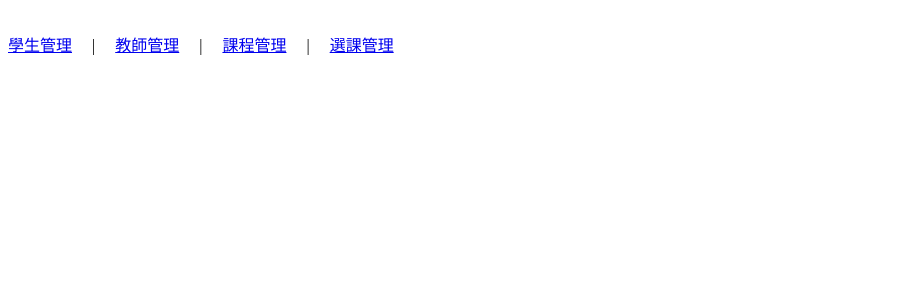
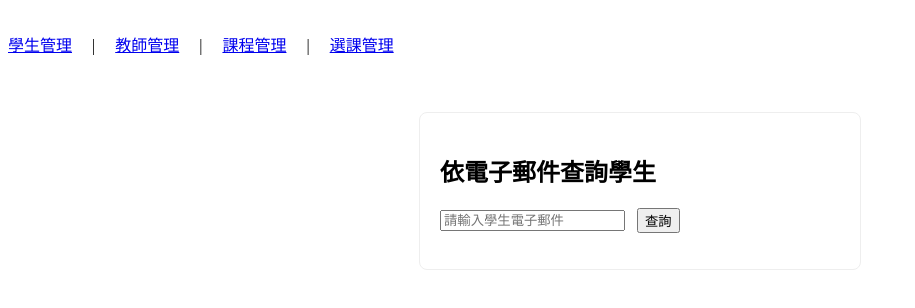
Before and after one commit to meIwata/Vue-20250825, a Vue app: page /students/email in a window 1280 px wide. Shown: the top 308 px of the page, without its empty margins (0-915 px from the left). Built offline with nearby package versions, Linux system fonts and the light colour scheme.

Commit message:
新增依電子郵件查詢學生功能，包含查詢介面及邏輯，並更新路由及學生列表

```diff
--- a/src/router/index.js
+++ b/src/router/index.js
@@ -7,7 +7,8 @@ import TeacherList from '@/views/TeacherList.vue'
 import GetTeacherById from '@/views/GetTeacherById.vue'
 import GetTeachersByAge from '@/views/GetTeachersByAge.vue'
 import TeacherForm from '@/views/TeacherForm.vue'
-import getStudentsByLastName from '@/views/getStudentsByLastName.vue'
+import GetStudentsByLastName from '@/views/GetStudentsByLastName.vue'
+import GetStudentByEmail from '@/views/GetStudentByEmail.vue'
 
 
 const router = createRouter({
@@ -23,7 +24,8 @@ const router = createRouter({
     { path: '/students/new', name: 'students-new', component: StudentForm },
     { path: '/students/:id/edit', name: 'students-edit', component: StudentForm, props: true },
     { path: '/students/search', name: 'students-search', component: GetStudentById },
-    { path: '/students/lastname', name: 'students-lastname', component: getStudentsByLastName },
+    { path: '/students/lastname', name: 'students-lastname', component: GetStudentsByLastName },
+    { path: '/students/email', name: 'students-email', component: GetStudentByEmail },
 
     { path: '/teachers', name: 'teachers', component: TeacherList},
     { path: '/teachers/search', name: 'teachers-search', component: GetTeacherById },
--- /dev/null
+++ b/src/views/GetStudentByEmail.vue
@@ -0,0 +1,86 @@
+<template>
+  <div class="get-student-by-email">
+    <h2>依電子郵件查詢學生</h2>
+    <div class="input-row">
+      <input v-model="email" type="email" placeholder="請輸入學生電子郵件" />
+      <button @click="fetchStudent">查詢</button>
+    </div>
+    <div v-if="loading" style="margin-top: 16px;">查詢中...</div>
+    <div v-else-if="error" class="error">{{ error }}</div>
+    <div v-else-if="student">
+      <h3>查詢結果：</h3>
+      <ul>
+        <li>
+          學生ID: {{ student.studentId }}<br>
+          名: {{ student.firstName }}<br>
+          姓: {{ student.lastName }}<br>
+          Email: {{ student.email }}<br>
+          生日: {{ student.birthday }}
+        </li>
+      </ul>
+    </div>
+    <div v-else-if="student === null && !loading && !error && email">
+      查無此電子郵件的學生
+    </div>
+  </div>
+</template>
+
+<script setup>
+import { ref } from 'vue'
+import { getStudentsByEmail } from '@/api/students'
+
+const email = ref('')
+const student = ref(undefined)
+const error = ref('')
+const loading = ref(false)
+
+async function fetchStudent() {
+  error.value = ''
+  student.value = undefined
+  if (!email.value) {
+    error.value = '請輸入學生電子郵件'
+    return
+  }
+  loading.value = true
+  try {
+    const res = await getStudentsByEmail(email.value)
+    if (res.data && res.data.studentId) {
+      student.value = res.data
+    } else {
+      student.value = null
+    }
+  } catch (e) {
+    error.value = '查詢失敗或查無資料'
+  } finally {
+    loading.value = false
+  }
+}
+</script>
+
+<style scoped>
+.get-student-by-email {
+  max-width: 400px;
+  margin: 40px auto;
+  padding: 20px;
+  border: 1px solid #eee;
+  border-radius: 8px;
+}
+.input-row {
+  display: flex;
+  gap: 12px;
+  align-items: center;
+  margin-bottom: 16px;
+}
+.error {
+  color: red;
+  margin-top: 10px;
+}
+ul {
+  padding-left: 1em;
+}
+li {
+  margin-bottom: 12px;
+  border-bottom: 1px solid #ddd;
+  padding-bottom: 8px;
+}
+</style>
--- a/src/views/StudentList.vue
+++ b/src/views/StudentList.vue
@@ -6,6 +6,7 @@
       <router-link class="btn" to="/students/new">+ 新增學生</router-link>
       <router-link class="btn" to="/students/search">使用學生ID做查詢</router-link>
       <router-link class="btn" to="/students/lastname">依姓氏查詢學生</router-link>
+      <router-link class="btn" to="/students/email">依電子郵件查詢學生</router-link>
     </div>
     <div>
       共有 {{ students.length }} 筆資料
```
Also changed, not shown: src/views/GetStudentsByLastName.vue (renamed from src/views/getStudentsByLastName.vue).
